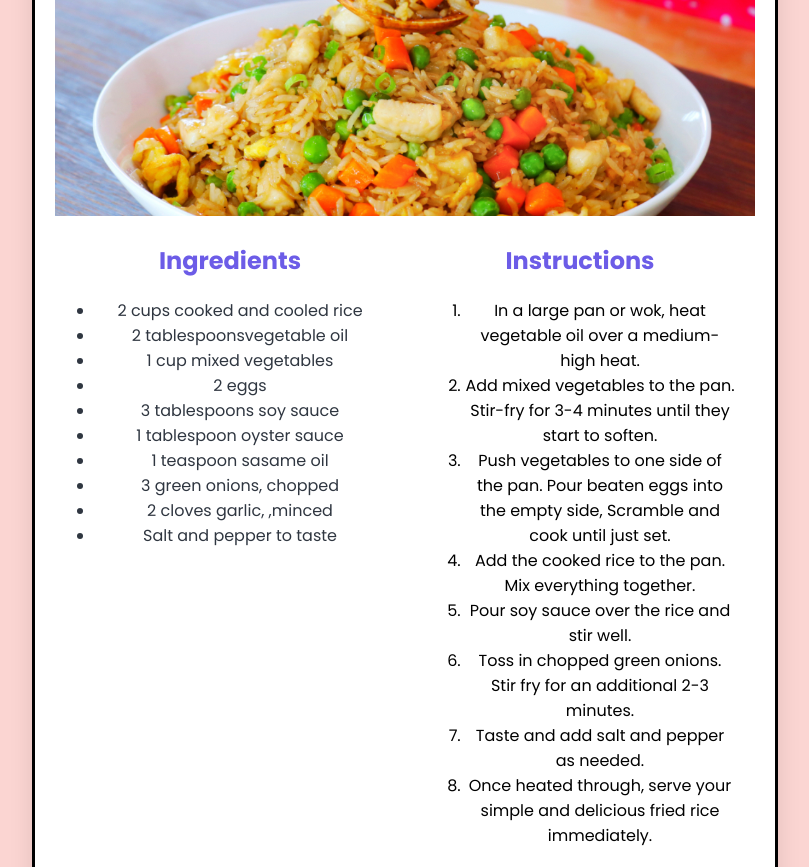
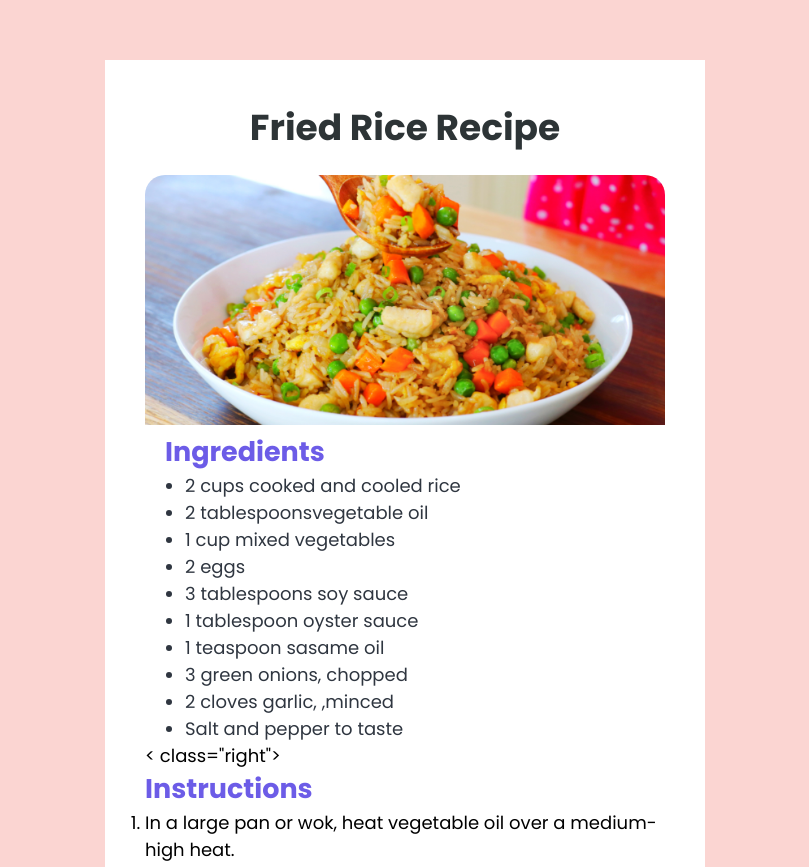
Before and after one commit to Youngcrypto576/my-recipe-project, a plain HTML site: page index.html in a window 1280 px wide. Shown: the top 867 px of the page, without its empty margins (235-1044 px from the left). Drawn offline with Linux system fonts and the light colour scheme.

Commit message:
updated recipe layouts and styles

```diff
--- a/index.html
+++ b/index.html
@@ -10,14 +10,19 @@
     <title>Fried Rice Recipe</title>
 </head>
 <body>
-<div class="card">
-     <div class="title">
-        <h1>Fried Rice Recipe</h1>
-     </div>
 
-    <div class="image">
+
+   <div class="card">
+ <h1>Fried Rice Recipe</h1>
+ <div class="img-ctn">
+    <img src="image-friedrice.jpeg" alt="">
+
+ </div>
+
+
+    <!-- <div class="image">
          <img src="image-friedrice.jpeg" alt=""/>
-    </div>
+    </div> -->
 
 
     <div class="row">
@@ -36,7 +41,8 @@
             <li>Salt and pepper to taste</li>
         </ul>
     </div>
-    <div class="right">
+    </div>
+    < class="right">
         <h2>Instructions</h2>
         <ol>
             <li>In a large pan or wok, heat vegetable oil over a medium-high heat.</li>
@@ -49,7 +55,6 @@
             <li>Once heated through, serve your simple and delicious fried rice immediately.</li>
         </ol>
     </div>
-    </div>
 
     <p class="footer">Recipe by <strong>EMMANUEL OLUWASEGUN</strong></p>
     </div>
--- a/style.css
+++ b/style.css
@@ -1,14 +1,18 @@
     @import url('https://fonts.googleapis.com/css2?family=Inter:ital,opsz,wght@0,14..32,100..900;1,14..32,100..900&family=Outfit:wght@100..900&family=Poppins:ital,wght@0,100;0,200;0,300;0,400;0,500;0,600;0,700;0,800;0,900;1,100;1,200;1,300;1,400;1,500;1,600;1,700;1,800;1,900&family=Young+Serif&display=swap');
 
+
+    html{
+      font-size: 10px;
+    }
+     *{
+      box-sizing: border-box;
+      margin: 0;
+      padding: 0;
+    }
 body{
-    margin: 0;
-    padding: 0;
-    background: #fbd5d2;
+    background-color: #fbd5d2;
     font-family: 'Poppins', sans-serif;
-    display: flex;
-    justify-content: center;
-    align-items: center;
-    height: 100vh;
+    font-size: 1.8rem;
 }
 
 
@@ -19,19 +23,16 @@ body{
 
 .card{
     background-color: white;
-    border: 3px solid black;
-    box-shadow: 0 10px 25px rgba(0, 0, 0, 0.1);
-    border-radius: 10px;
-    width: 90%;
-    max-width: 700px;
-    padding: 20px;
-    text-align: center;
+     margin: 6rem auto;
+    padding: 4rem;
+    width: 600px;
 }
 
 h1{
     text-align: center;
     color: #2d3436;
-     margin-bottom: 30px;
+     margin-bottom: 2rem;
+     font-family: Poppins, serif;
 }
 
 img {
```
Also changed, not shown: Fried rice recipe.png (deleted).
